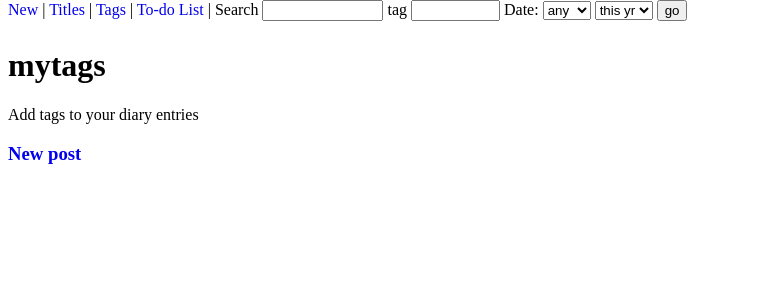
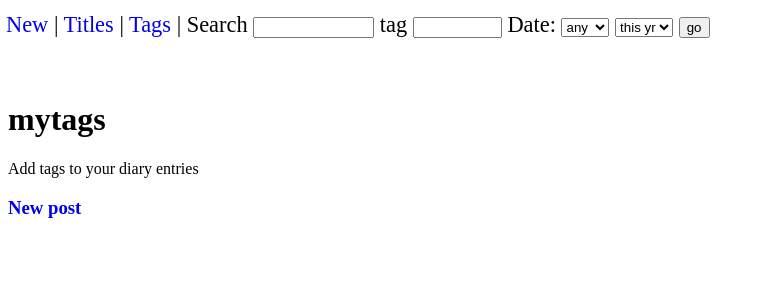
Before and after one commit to heitorchang/mytags-revival, a PHP site: page /index.php in a window 1280 px wide. Shown: the top 300 px of the page, without its empty margins (0-765 px from the left). Run offline with PHP 8.4, Linux system fonts and the light colour scheme.

Commit message:
increase header

```diff
--- a/header.php
+++ b/header.php
@@ -33,7 +33,7 @@
          .underline { color: #FFF; background-color: #009; padding: 4px; }
 
 
-         .header { position: fixed; top: 0px; background-color: #fff; }
+         .header { position: fixed; top: 12px; left: 6px; background-color: #fff; font-size: 1.4em; }
 
          pre {
              font-family: sans-serif;
@@ -56,7 +56,6 @@
             <a href="listbytitle.php">Titles</a> |
             <!-- <a href="showallbytag.php">Details</a> | -->
             <a href="tags.php">Tags</a> |
-            <a href="showpost.php?id=1">To-do List</a> |
             Search
             <form action="listbytitle.php" method="get" style="display: inline">
                 <input name="keyword" size="12">
@@ -90,6 +89,9 @@
                     <option value="2023">2023</option>
                     <option value="2024">2024</option>
                     <option value="2025">2025</option>
+                    <option value="2026">2026</option>
+                    <option value="2027">2027</option>
+                    <option value="2028">2028</option>
 		</select>
 
                 <input type="submit" value="go">
@@ -99,7 +101,7 @@
             <i>utf-8 mode</i>
             -->
         </div>
-        <br>
+        <br><br><br><br>
 
 <?php
 
```
